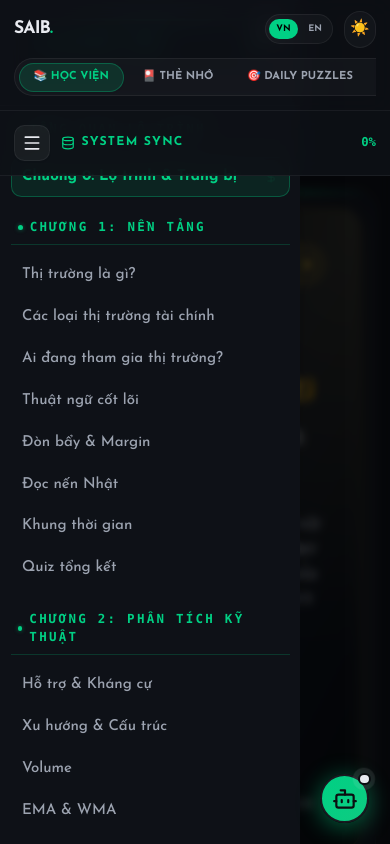
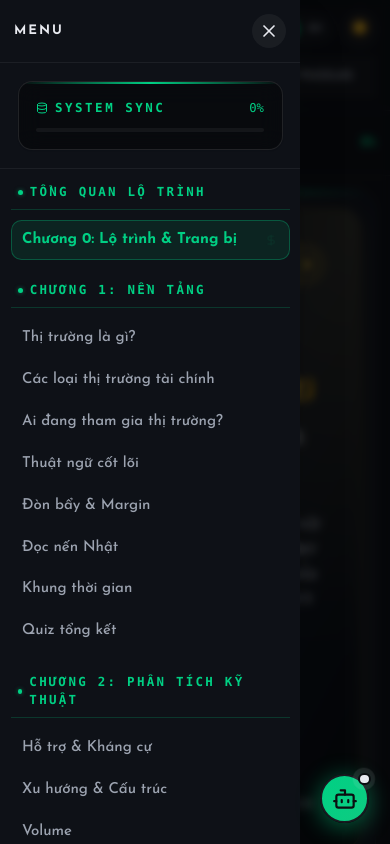
Before and after one commit to luift2711/saib-terminal, a React (Vite) app: page / in a window 390 px wide. Both pictures are taken after a click on the button 32 px from the left and 143 px from the top of the page. Built offline with nearby package versions, Linux system fonts and the light colour scheme; a web font is replaced by a local one.

Commit message:
Chỉnh UI/UX trên mobile part 2

```diff
--- a/src/App.jsx
+++ b/src/App.jsx
@@ -77,6 +77,16 @@ const App = () => {
     }
   }[lang];
 
+  const [hideNav, setHideNav] = useState(false);
+
+  useEffect(() => {
+    const handleAppScroll = (e) => {
+      setHideNav(e.detail.hide);
+    };
+    window.addEventListener('app-scroll', handleAppScroll);
+    return () => window.removeEventListener('app-scroll', handleAppScroll);
+  }, []);
+
   return (
     <div className="h-screen flex flex-col bg-[#faf9f6] dark:bg-[#0e1117] text-[#0f1117] dark:text-[#e8eaf0] font-sans font-semibold subpixel-antialiased selection:bg-[#d97706]/30 dark:selection:bg-[#00d084]/30 transition-colors duration-300">
 
@@ -97,7 +107,7 @@ const App = () => {
       </div>
 
       {/* NAVBAR */}
-      <nav className="bg-[#fff]/80 dark:bg-[#0e1117]/80 backdrop-blur-md border-b border-[rgba(15,17,23,0.08)] dark:border-[rgba(255,255,255,0.06)] px-4 md:px-6 py-3 flex flex-col md:flex-row justify-between items-center shrink-0 z-20 transition-colors duration-300 gap-3 md:gap-0">
+      <nav className={`shrink-0 w-full bg-[#fff]/80 dark:bg-[#0e1117]/80 backdrop-blur-md border-b border-[rgba(15,17,23,0.08)] dark:border-[rgba(255,255,255,0.06)] px-4 md:px-6 py-3 flex flex-col md:flex-row justify-between items-center z-10 transition-all duration-300 md:gap-0 ${hideNav ? 'gap-0' : 'gap-3'}`}>
         <div className="flex items-center justify-between w-full md:w-auto">
           <h1 className="text-xl font-black tracking-tighter text-[#1C2C44] dark:text-[#e8eaf0]">SAIB<span className="text-[#D4AF37] dark:text-[#00d084]">.</span></h1>
 
@@ -114,7 +124,7 @@ const App = () => {
           </div>
         </div>
 
-        <div className="w-full md:w-auto overflow-x-auto custom-scrollbar pb-1 md:pb-0">
+        <div className={`w-full md:w-auto overflow-x-auto custom-scrollbar transition-all duration-500 ease-in-out origin-top overflow-hidden ${hideNav ? 'max-h-0 opacity-0 pointer-events-none lg:max-h-[100px] lg:opacity-100 lg:pointer-events-auto' : 'max-h-[100px] opacity-100 pb-1 md:pb-0'}`}>
           <div className="flex space-x-1 bg-white/50 dark:bg-[rgba(255,255,255,0.03)] p-1 rounded-full border border-[rgba(15,17,23,0.08)] dark:border-[rgba(255,255,255,0.06)] shadow-sm dark:shadow-none min-w-max">
             <button onClick={() => setActiveTab('academy')} className={getTabClass('academy')}>{t.academy}</button>
             <button onClick={() => setActiveTab('flashcards')} className={getTabClass('flashcards')}>{t.flashcards}</button>
@@ -145,7 +155,7 @@ const App = () => {
       </nav>
 
       {/* ROUTER NỘI DUNG */}
-      <main className="flex-1 overflow-y-auto relative custom-scrollbar z-10">
+      <main className="flex-1 overflow-y-auto relative custom-scrollbar z-20">
         {activeTab === 'academy' && <Academy lang={lang} />}
         {activeTab !== 'academy' && (
           <div className="max-w-7xl mx-auto p-4 md:p-6">
--- a/src/components/Academy.jsx
+++ b/src/components/Academy.jsx
@@ -41,7 +41,25 @@ const Academy = ({ lang = 'vi' }) => {
   const [selectedId, setSelectedId] = useState('0-0');
   const [completedLessons, setCompletedLessons] = useState(readCompletedLessons);
   const [isMobileMenuOpen, setIsMobileMenuOpen] = useState(false);
+  const [hideNav, setHideNav] = useState(false);
   const mainScrollRef = useRef(null);
+  const lastScrollY = useRef(0);
+
+  const handleScroll = (e) => {
+    const currentScrollY = e.target.scrollTop;
+    if (currentScrollY > 100 && currentScrollY > lastScrollY.current + 10) {
+      if (!hideNav) {
+        setHideNav(true);
+        window.dispatchEvent(new CustomEvent('app-scroll', { detail: { hide: true } }));
+      }
+    } else if (currentScrollY < lastScrollY.current - 10) {
+      if (hideNav) {
+        setHideNav(false);
+        window.dispatchEvent(new CustomEvent('app-scroll', { detail: { hide: false } }));
+      }
+    }
+    lastScrollY.current = currentScrollY;
+  };
 
   // Scroll to top on lesson change — scroll the main content area
   useEffect(() => {
@@ -216,8 +234,35 @@ const Academy = ({ lang = 'vi' }) => {
     // Root: fixed viewport height, no window scroll
     <div className="h-full flex flex-col overflow-hidden bg-[#faf9f6] dark:bg-[#0e1117] text-[#0f1117] dark:text-[#e8eaf0] font-sans selection:bg-[#d97706]/30 dark:selection:bg-[#00d084]/30 transition-colors duration-500">
 
+      {/* ── MOBILE DRAWER SIDEBAR ────────────────────────────── */}
+      {isMobileMenuOpen && (
+        <div className="fixed inset-0 z-[100] flex lg:hidden">
+          <div className="absolute inset-0 bg-black/60 backdrop-blur-sm" onClick={() => setIsMobileMenuOpen(false)}></div>
+          <motion.aside
+            initial={{ x: '-100%' }}
+            animate={{ x: 0 }}
+            exit={{ x: '-100%' }}
+            transition={{ type: 'spring', bounce: 0, duration: 0.4 }}
+            className="w-[300px] max-w-[85vw] h-full flex flex-col bg-[#faf9f6] dark:bg-[#0e1117] relative z-50 shadow-2xl"
+          >
+            <div className="flex justify-between items-center p-4 border-b border-[rgba(15,17,23,0.08)] dark:border-[rgba(255,255,255,0.06)] shrink-0">
+              <h2 className="text-[13px] font-black tracking-[0.15em] text-[#1C2C44] dark:text-[#e8eaf0]">MENU</h2>
+              <button
+                onClick={() => setIsMobileMenuOpen(false)}
+                className="p-2 rounded-full bg-[rgba(15,17,23,0.05)] dark:bg-[rgba(255,255,255,0.05)] z-10 active:bg- md:hover:bg-[rgba(15,17,23,0.1)] transition-colors"
+              >
+                 <X size={20} className="text-[#0f1117] dark:text-[#e8eaf0]" />
+              </button>
+            </div>
+            <div className="flex-1 overflow-hidden flex flex-col">
+              <SidebarContent />
+            </div>
+          </motion.aside>
+        </div>
+      )}
+
       {/* Mobile Header (Only visible on small screens) */}
-      <div className="lg:hidden flex items-center justify-between p-4 border-b border-[rgba(15,17,23,0.08)] dark:border-[rgba(255,255,255,0.06)] bg-[#faf9f6]/90 dark:bg-[#0e1117]/90 backdrop-blur-md relative z-20">
+      <div className={`lg:hidden flex items-center justify-between p-4 border-b border-[rgba(15,17,23,0.08)] dark:border-[rgba(255,255,255,0.06)] bg-[#faf9f6]/90 dark:bg-[#0e1117]/90 backdrop-blur-md relative z-20 transition-all duration-500 ease-in-out origin-top overflow-hidden ${hideNav ? 'max-h-0 opacity-0 !py-0 !border-0 pointer-events-none' : 'max-h-[100px] opacity-100'}`}>
         <div className="flex items-center gap-3">
           <button onClick={() => setIsMobileMenuOpen(true)} className="p-2 rounded-xl bg-white dark:bg-[rgba(255,255,255,0.05)] border border-[rgba(15,17,23,0.08)] dark:border-[rgba(255,255,255,0.06)] shadow-sm">
              <Menu size={20} className="text-[#0f1117] dark:text-[#e8eaf0]" />
@@ -237,32 +282,11 @@ const Academy = ({ lang = 'vi' }) => {
           <SidebarContent />
         </aside>
 
-        {/* ── MOBILE DRAWER SIDEBAR ────────────────────────────── */}
-        {isMobileMenuOpen && (
-          <div className="fixed inset-0 z-[100] flex lg:hidden">
-            <div className="absolute inset-0 bg-black/60 backdrop-blur-sm" onClick={() => setIsMobileMenuOpen(false)}></div>
-            <motion.aside
-              initial={{ x: '-100%' }}
-              animate={{ x: 0 }}
-              exit={{ x: '-100%' }}
-              transition={{ type: 'spring', bounce: 0, duration: 0.4 }}
-              className="w-[300px] max-w-[85vw] h-full flex flex-col bg-[#faf9f6] dark:bg-[#0e1117] relative z-50 shadow-2xl"
-            >
-              <button
-                onClick={() => setIsMobileMenuOpen(false)}
-                className="absolute top-4 right-4 p-2 rounded-full bg-[rgba(15,17,23,0.05)] dark:bg-[rgba(255,255,255,0.05)] z-10 active:bg- md:hover:bg-[rgba(15,17,23,0.1)] transition-colors"
-              >
-                 <X size={20} className="text-[#0f1117] dark:text-[#e8eaf0]" />
-              </button>
-              <SidebarContent />
-            </motion.aside>
-          </div>
-        )}
-
         {/* ── MAIN CONTENT ───────────────────────────── */}
         {/* This is the one true scrollable container */}
         <main
           ref={mainScrollRef}
+          onScroll={handleScroll}
           className="flex-1 h-full overflow-y-auto custom-scrollbar"
         >
           <div className="max-w-4xl mx-auto p-4 md:p-10">
```
